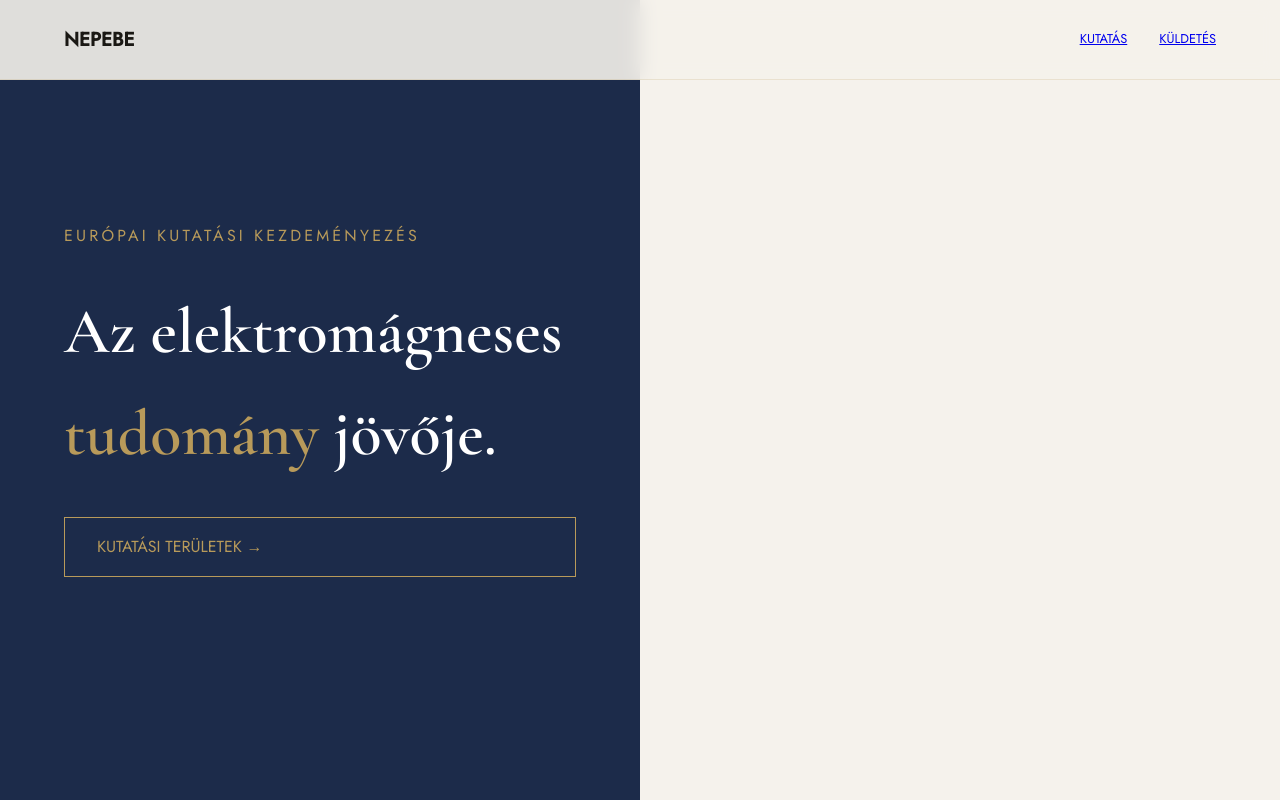
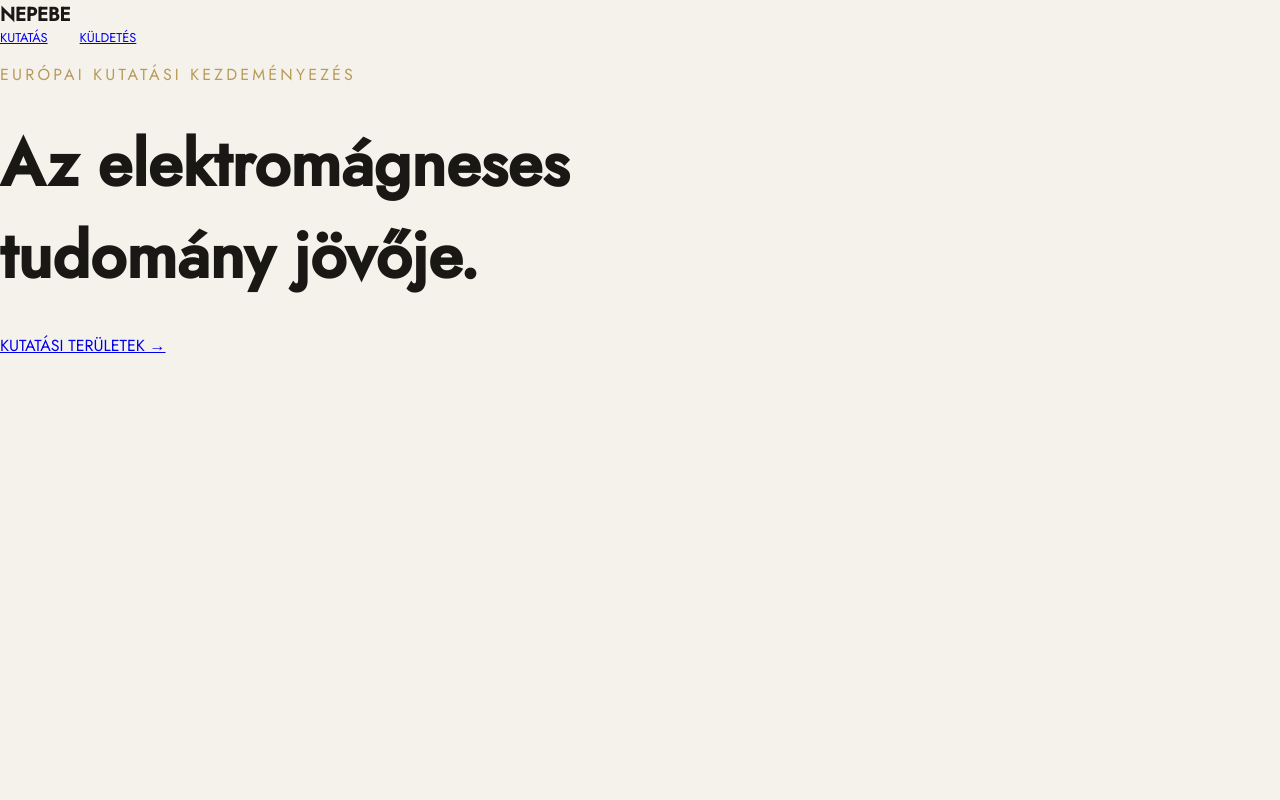
Before and after one commit to tarmonster/nepebe, a Next.js app: page / in a window 1280 px wide. Built offline with nearby package versions, Linux system fonts and the light colour scheme.

Commit message:
fix: remove tailwind and fix package json

```diff
--- a/app/globals.css
+++ b/app/globals.css
@@ -1,47 +1,14 @@
-/* app/globals.css */
-@import url('https://fonts.googleapis.com/css2?family=Cormorant+Garamond:ital,wght@0,300;0,400;0,500;0,600;1,300;1,400&family=Jost:wght@300;400;500&display=swap');
-
 :root {
   --cream: #F5F2EC;
   --ink: #1A1814;
   --gold: #B89A5A;
   --blue-deep: #1C2B4A;
-  --white: #FDFCF9;
 }
 
-* { box-sizing: border-box; margin: 0; padding: 0; }
-
 body {
-  background: var(--cream);
+  background-color: var(--cream);
   color: var(--ink);
-  font-family: 'Jost', sans-serif;
-  line-height: 1.6;
+  margin: 0;
+  font-family: sans-serif;
 }
-
-h1, h2, h3, .font-serif {
-  font-family: 'Cormorant Garamond', serif;
-}
-
-/* Navigáció */
-nav {
-  position: fixed; top: 0; left: 0; right: 0; z-index: 100;
-  display: flex; justify-content: space-between; align-items: center;
-  padding: 1.5rem 4rem; background: rgba(245, 242, 236, 0.9);
-  backdrop-filter: blur(10px); border-bottom: 1px solid rgba(184, 154, 90, 0.2);
-}
-
-/* Hero szekció */
-.hero {
-  display: grid; grid-template-columns: 1fr 1fr; min-height: 100vh;
-}
-
-.hero-left {
-  background: var(--blue-deep); color: white; padding: 8rem 4rem;
-  display: flex; flex-direction: column; justify-content: center;
-}
-
-.gold-text { color: var(--gold); }
-.btn-gold {
-  border: 1px solid var(--gold); padding: 1rem 2rem;
-  color: var(--gold); text-decoration: none; display: inline-block;
-}
+/* Itt maradhatnak a korábbi saját stílusaid */
--- a/package.json
+++ b/package.json
@@ -5,8 +5,7 @@
   "scripts": {
     "dev": "next dev",
     "build": "next build",
-    "start": "next start",
-    "lint": "next lint"
+    "start": "next start"
   },
   "dependencies": {
     "next": "15.1.0",
```
